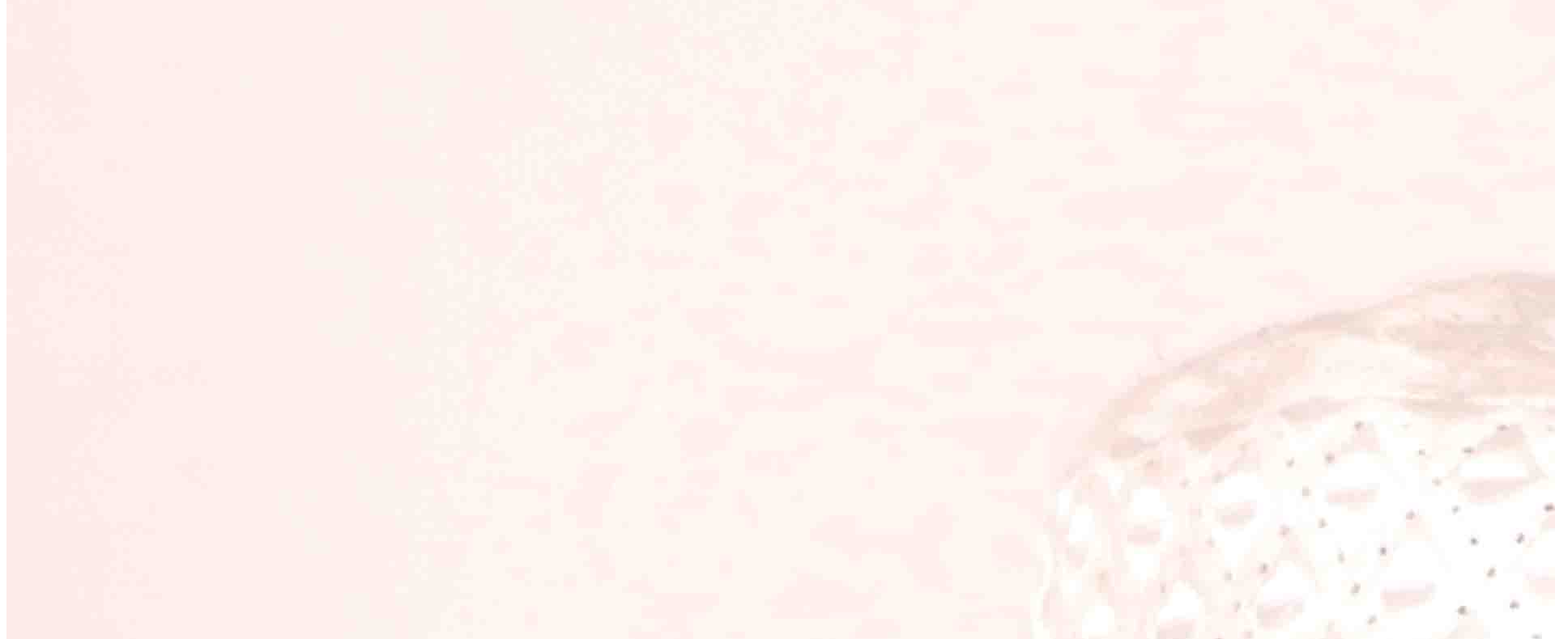
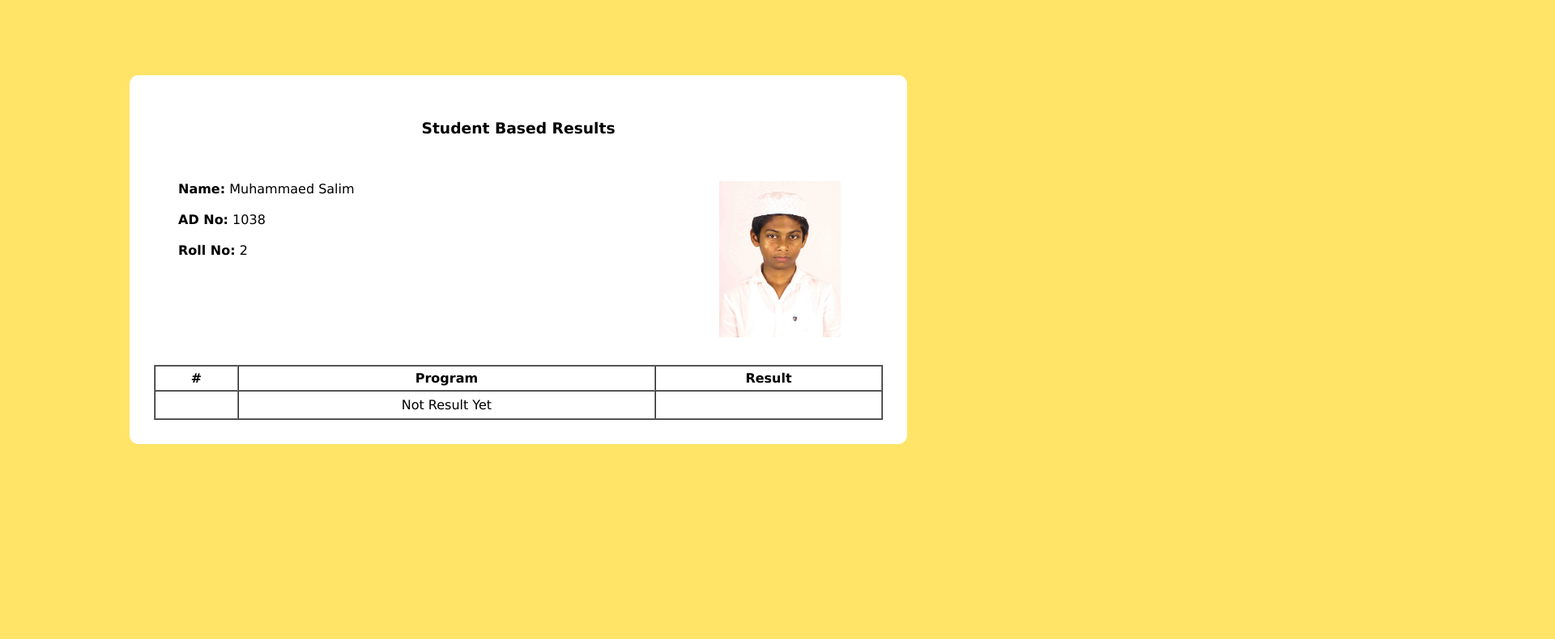
Before and after one commit to alwan24/Alwan-Website, a plain HTML site: page login/1038.html in a window 1280 px wide. Shown: the part 82-872 px from the top of the page at 81% size, 1920 px wide, since content can reach past the window. After the commit the page ends 800 px from the top, so only its background shows below. Drawn offline with Linux system fonts and the light colour scheme; files that its build step writes are made by us from their sources.

Commit message:
Update 1038.html

```diff
--- a/login/1038.html
+++ b/login/1038.html
@@ -2,38 +2,50 @@
 <html lang="en">
 <head>
     <meta charset="UTF-8">
-    <meta http-equiv="X-UA-Compatible" content="IE=edge">
+    <meta http-equiv="X-UA-Compatiblae" content="IE=edge">
     <meta name="viewport" content="width=device-width, initial-scale=1.0">
-    <title>Salim</title>
-    <link rel="stylesheet" href="style.css">
+    <title>Result</title>
+    <link rel="stylesheet" href="./result.css">
 </head>
 <body>
-    <button onclick="window.open('login.html')">Check Another Result</button>
-    <br><br>
-    <img src="img\1038.jpg">
-    <h3>Name: Muhammed Salim KP </h3>
-    <h3>Ad.No: 1038</h3>
-    <h3>Roll.No:2 </h3>
-    <h1>RESULT</h1>
-    <h3>Quiz</h3>
-    <h2>1<sup>st</sup></h2>
-    <h3>Memory Test</h3>
-    <h2>1<sup>st</sup></h2>
-    <h3>Quiz</h3>
-    <h2>2<sup>nd</sup></h2>
-    <h3>Book Review</h3>
-    <h2>3<sup>nd</sup></h2>
-    <h3>Logo Making Contest</h3>
-    <h2>1<sup>rd</sup></h2>
-    <h3>Short Poem URD</h3>
-    <h2>1<sup>st</sup></h2>
-    <h3>Quiz</h3>
-    <h2>3<sup>rd</sup></h2>
-    <h3>Poem Compition</h3>
-    <h2>3<sup>rd</sup></h2>
-    <h3>Slogan Making</h3>
-    <h2>3<sup>rd</sup></h2>
-    <h1>Total Points</h1>
-    <h1>24</h1>
+    <div class="header">
+        <h1>ALWAN Results</h1>
+    </div>
+
+    <div class="main-wrapper">
+        <div class="head">
+            <h3>Student Based Results</h3>
+        </div>
+        <div class="student-details">
+            <div class="text-details">
+                <h4 class="details-head">Name:</h4>
+                <p class="details">Muhammaed Salim</p>
+                <br><br>
+                <h4 class="details-head">AD No:</h4>
+                <p class="details">1038</p>
+                <br><br>
+                <h4 class="details-head">Roll No:</h4>
+                <p class="details">2</p>
+            </div>
+            <div class="img-container">
+                <img src="img/1038.jpg" alt="">
+            </div>
+        </div>
+        <table class="results" cellspacing="0" border="1">
+            <!-- Result Header -->
+            <tr>
+                <th>#</th>
+                <th>Program</th>
+                <th>Result</th>
+            </tr>
+            <!-- Main Result Area -->
+            <tr>
+                <td></td>
+                <td>Not Result Yet</td>
+                <td></td>
+            </tr>
+
+        </table>
+    </div>
 </body>
 </html>
```
